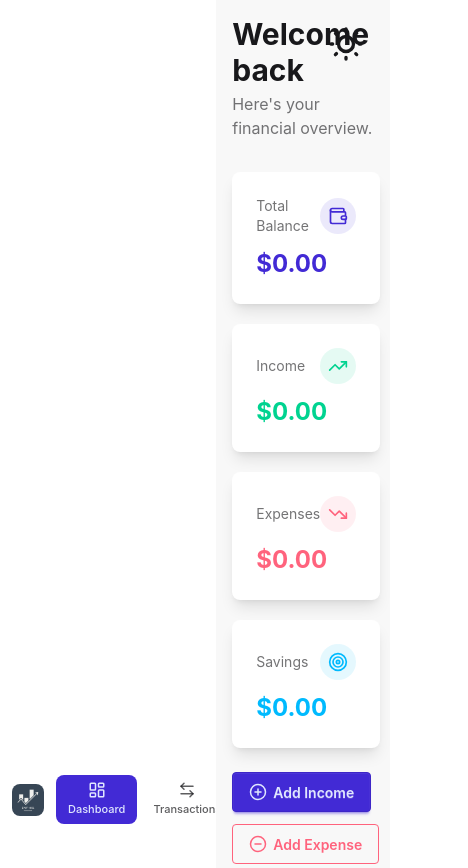
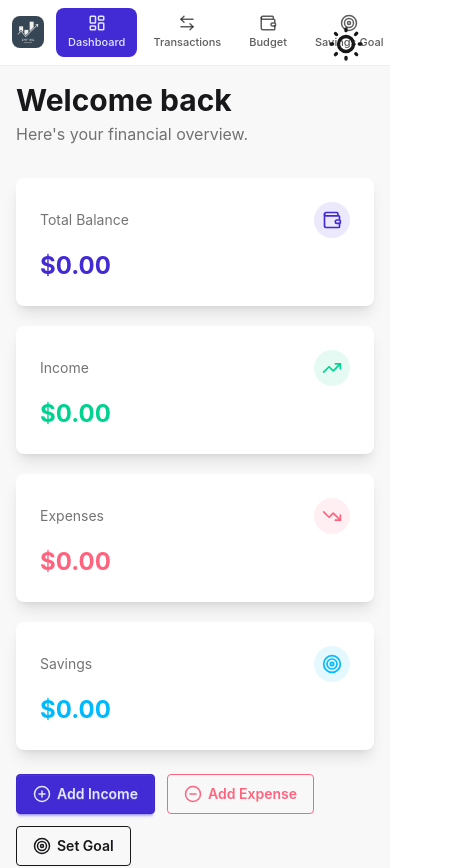
Before and after one commit to AUPP-CS/INF-651-Group17-Final-Project-Personal-Finance-Tracker, a React (Vite) app in the folder my-finance-tracker-app/: page / in a window 390 px wide. Shown: the top 868 px of the page, 468 px wide, since content can reach past the window. Built offline with nearby package versions, Linux system fonts and the light colour scheme.

Commit message:
changed app

```diff
--- a/my-finance-tracker-app/src/App.jsx
+++ b/my-finance-tracker-app/src/App.jsx
@@ -8,13 +8,13 @@ import SwitchTheme from "./components/SwitchTheme";
 
 function App() {
   return (
-    <div className="lg:flex min-h-screen">
-      <div className="flex">
-        <div className="fixed top-6 right-6 z-99">
+    <>
+      <div className="fixed top-6 right-6 z-99">
           <SwitchTheme />
         </div>
+      <div className="lg:flex min-h-screen">
         <Sidebar />
-        <main className="min-w-0">
+        <main className="min-w-0 flex-1">
           <Routes>
             <Route path="/" element={<Dashboard />} />
             <Route path="/transactions" element={<Transactions />} />
@@ -24,7 +24,7 @@ function App() {
           </Routes>
         </main>
       </div>
-    </div>
+    </>
   );
 }
 
--- a/my-finance-tracker-app/src/components/SideBar.jsx
+++ b/my-finance-tracker-app/src/components/SideBar.jsx
@@ -93,7 +93,6 @@ export default function Sidebar() {
         </nav>
 
         <button className="flex flex-col items-center gap-0.5 px-3 py-1.5 rounded-lg text-[11px] font-medium text-error shrink-0">
-          <LogOut size={18} />
         </button>
       </header>
     </>
```
